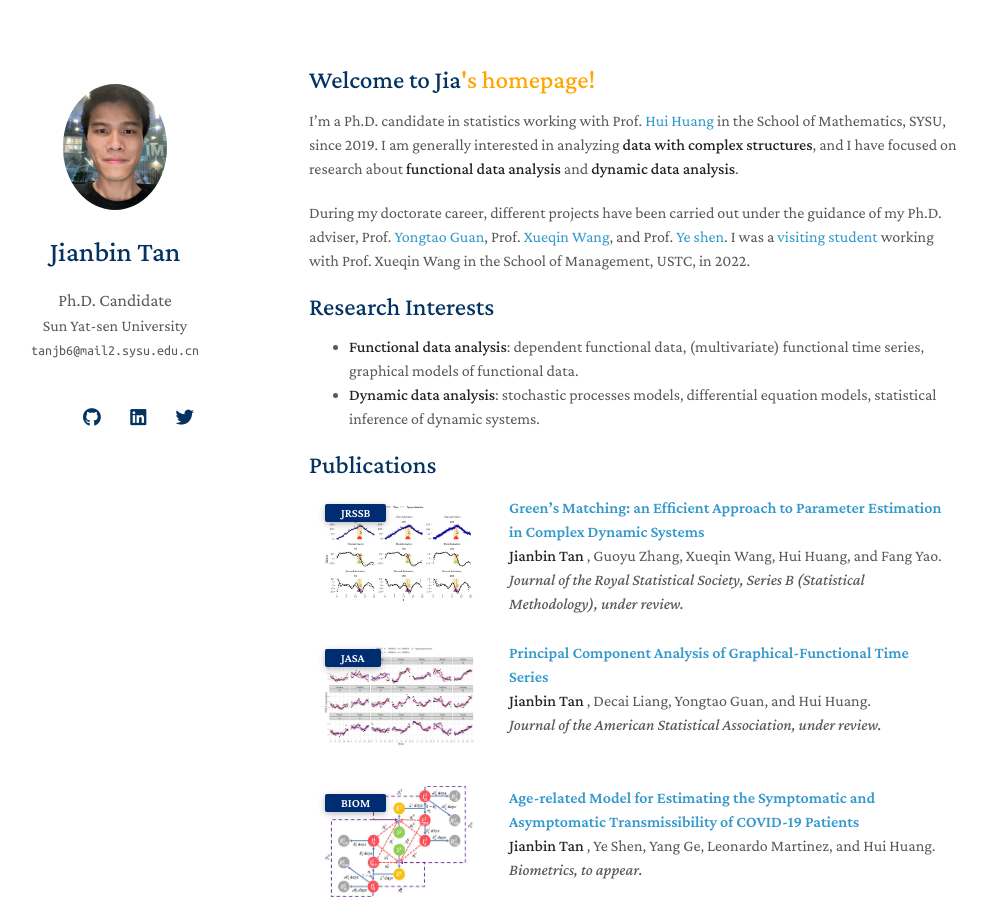
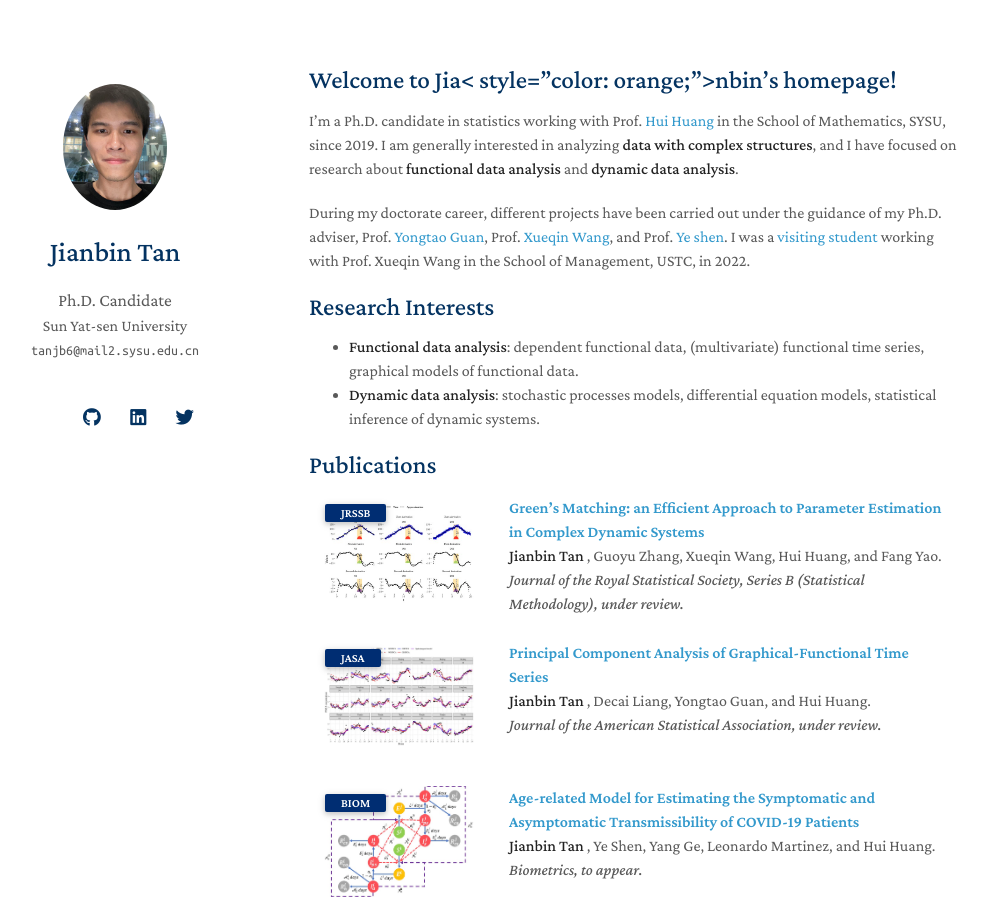
Before and after one commit to Tan-jianbin/Tan-jianbin.github.io, a Jekyll site: the page built from index.md, in a window 1280 px wide and 900 px high. Shown: the whole window, without its empty margins (161-1148 px from the left). Built offline with Jekyll 4.4.1, drawn with Linux system fonts in a browser that asks for light colours; nearby versions of some CDN libraries; a style sheet for code colours, icons or effects is not loaded; our own code applies the rules of GitHub Pages for plain Markdown files.

Commit message:
Update index.md

```diff
--- a/index.md
+++ b/index.md
@@ -2,7 +2,7 @@
 layout: homepage
 ---
 
-## Welcome to Jia<nbin style="color: orange;">'s homepage!
+## Welcome to Jia< style="color: orange;">nbin's homepage!
 
 I’m a Ph.D. candidate in statistics working with Prof. [Hui Huang](https://math.sysu.edu.cn/teacher/485) in the School of Mathematics, SYSU, since 2019. I am generally interested in analyzing **data with complex structures**, and I have focused on research about **functional data analysis** and **dynamic data analysis**.
 
```
